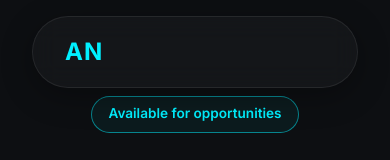
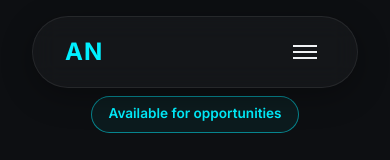
Before and after one commit to ArunNehra/portfolio, a React (Vite) app: page / in a window 390 px wide. Shown: the top 160 px of the page. Built offline with nearby package versions, Linux system fonts and the light colour scheme.

Commit message:
fix: resolve base path image, add mobile responsive header toggle, and hide contact form

```diff
--- a/src/components/Experience.jsx
+++ b/src/components/Experience.jsx
@@ -52,7 +52,7 @@ const Experience = () => {
   ];
 
   return (
-    <section id="work-experience" className="experience-section">
+    <section id="experience" className="experience-section">
       <div className="container">
         <div className="timeline">
           {experiences.map((exp, index) => (
--- a/src/components/Footer.jsx
+++ b/src/components/Footer.jsx
@@ -6,44 +6,33 @@ const Footer = () => {
       <div className="container">
         <h2 className="section-title">Contact</h2>
         <p className="text-center mb-8 text-secondary">Let's Connect - Have a project in mind or want to discuss opportunities? I'd love to hear from you.</p>
-        <div className="footer-content glass-panel">
-          <div className="footer-brand flex-1">
+        <div className="footer-content glass-panel" style={{ justifyContent: 'center', textAlign: 'center' }}>
+          <div className="footer-brand" style={{ maxWidth: '800px', margin: '0 auto', width: '100%' }}>
             <h3 className="text-xl font-bold mb-4">Get in Touch</h3>
-            <div className="contact-details space-y-4">
+            <p className="text-secondary mb-8">Feel free to reach out directly through any of the channels below.</p>
+            <div className="contact-details" style={{
+              display: 'grid',
+              gridTemplateColumns: 'repeat(auto-fit, minmax(200px, 1fr))',
+              gap: '2.5rem',
+              marginTop: '1rem'
+            }}>
               <div>
-                <h4 className="text-accent text-sm font-semibold">Email</h4>
+                <h4 className="text-accent text-sm font-semibold mb-2">Email</h4>
                 <a href="mailto:arun.nehra.007@gmail.com" className="text-primary hover:text-accent transition">arun.nehra.007@gmail.com</a>
               </div>
               <div>
-                <h4 className="text-accent text-sm font-semibold">Phone</h4>
+                <h4 className="text-accent text-sm font-semibold mb-2">Phone</h4>
                 <a href="tel:+919050861181" className="text-primary hover:text-accent transition">+91-9050861181</a>
               </div>
               <div>
-                <h4 className="text-accent text-sm font-semibold">LinkedIn</h4>
+                <h4 className="text-accent text-sm font-semibold mb-2">LinkedIn</h4>
                 <a href="https://linkedin.com/in/arunnehra" target="_blank" rel="noopener noreferrer" className="text-primary hover:text-accent transition">linkedin.com/in/arunnehra</a>
               </div>
               <div>
-                <h4 className="text-accent text-sm font-semibold">Address</h4>
-                <p className="text-primary">21, New Bharat Nagar, Bhiwani, Haryana</p>
+                <h4 className="text-accent text-sm font-semibold mb-2">Address</h4>
+                <p className="text-primary">Bhiwani, Haryana, India</p>
               </div>
             </div>
-          </div>
-          <div className="footer-form flex-1">
-            <form className="space-y-4" onSubmit={(e) => e.preventDefault()}>
-               <div className="form-group">
-                 <label>Your Name</label>
-                 <input type="text" placeholder="John Doe" className="form-control" />
-               </div>
-               <div className="form-group">
-                 <label>Email</label>
-                 <input type="email" placeholder="john@example.com" className="form-control" />
-               </div>
-               <div className="form-group">
-                 <label>Message</label>
-                 <textarea placeholder="Hello..." className="form-control" rows="4"></textarea>
-               </div>
-               <button type="submit" className="btn-primary w-full mt-4">Send Message</button>
-            </form>
           </div>
         </div>
         <div className="footer-bottom mt-8">
--- a/src/components/Header.css
+++ b/src/components/Header.css
@@ -67,8 +67,85 @@
   width: 100%;
 }
 
+/* Mobile Toggle Button */
+.nav-toggle {
+  display: none;
+  background: transparent;
+  border: none;
+  cursor: pointer;
+  padding: 0.5rem;
+  z-index: 1001;
+}
+
+.hamburger {
+  display: block;
+  position: relative;
+  width: 24px;
+  height: 2px;
+  background: var(--text-primary);
+  transition: background 0.3s ease;
+}
+
+.hamburger::before,
+.hamburger::after {
+  content: '';
+  position: absolute;
+  left: 0;
+  width: 24px;
+  height: 2px;
+  background: var(--text-primary);
+  transition: transform 0.3s ease, top 0.3s ease;
+}
+
+.hamburger::before {
+  top: -6px;
+}
+
+.hamburger::after {
+  top: 6px;
+}
+
+/* Hamburger active transformation */
+.nav-toggle[aria-expanded="true"] .hamburger {
+  background: transparent;
+}
+.nav-toggle[aria-expanded="true"] .hamburger::before {
+  transform: rotate(45deg);
+  top: 0;
+}
+.nav-toggle[aria-expanded="true"] .hamburger::after {
+  transform: rotate(-45deg);
+  top: 0;
+}
+
 @media (max-width: 768px) {
+  .nav-toggle {
+    display: block;
+  }
+
   .nav-links {
-    display: none;
+    position: fixed;
+    top: 5rem;
+    left: 1rem;
+    right: 1rem;
+    background: rgba(13, 15, 18, 0.98);
+    backdrop-filter: blur(20px);
+    -webkit-backdrop-filter: blur(20px);
+    border: 1px solid var(--surface-border);
+    flex-direction: column;
+    padding: 2rem;
+    gap: 1.5rem;
+    border-radius: 20px;
+    opacity: 0;
+    visibility: hidden;
+    transform: translateY(-20px);
+    transition: all 0.3s cubic-bezier(0.16, 1, 0.3, 1);
+    box-shadow: 0 10px 30px rgba(0, 0, 0, 0.5);
+  }
+
+  .nav-links.open {
+    opacity: 1;
+    visibility: visible;
+    transform: translateY(0);
   }
 }
--- a/src/components/Header.jsx
+++ b/src/components/Header.jsx
@@ -1,19 +1,30 @@
+import { useState } from 'react';
 import './Header.css';
 
 const Header = () => {
+  const [isOpen, setIsOpen] = useState(false);
+
   return (
     <header className="header glass-panel">
       <div className="header-content container">
         <div className="logo">
           <a href="#">AN</a>
         </div>
-        <nav className="nav-links">
-          <a href="#about">About</a>
-          <a href="#experience">Experience</a>
-          <a href="#skills">Skills</a>
-          <a href="#portfolio">Portfolio</a>
-          <a href="#cover-letter">Cover Letter</a>
-          <a href="#contact" className="btn-primary hire-me-btn">Hire Me</a>
+        <button
+          className="nav-toggle"
+          onClick={() => setIsOpen(!isOpen)}
+          aria-expanded={isOpen}
+          aria-label="toggle navigation"
+        >
+          <span className="hamburger"></span>
+        </button>
+        <nav className={`nav-links ${isOpen ? 'open' : ''}`}>
+          <a href="#about" onClick={() => setIsOpen(false)}>About</a>
+          <a href="#experience" onClick={() => setIsOpen(false)}>Experience</a>
+          <a href="#skills" onClick={() => setIsOpen(false)}>Skills</a>
+          <a href="#portfolio" onClick={() => setIsOpen(false)}>Portfolio</a>
+          <a href="#cover-letter" onClick={() => setIsOpen(false)}>Cover Letter</a>
+          <a href="#contact" className="btn-primary hire-me-btn" onClick={() => setIsOpen(false)}>Hire Me</a>
         </nav>
       </div>
     </header>
--- a/src/components/Portfolio.jsx
+++ b/src/components/Portfolio.jsx
@@ -21,7 +21,7 @@ const Portfolio = () => {
       company: "Freelance",
       description: "Developed an enterprise-grade real-time monitoring platform. Built a Go agent for low-level server telemetry, a Laravel API backend with PostgreSQL/InfluxDB dual storage, and a React dashboard.",
       tags: ["Go", "React", "TypeScript", "Laravel", "PostgreSQL", "InfluxDB", "Docker"],
-      image: "/schemapulse_dashboard.png"
+      image: import.meta.env.BASE_URL + "schemapulse_dashboard.png"
     },
     {
       title: "Taboola Product Implementation Platform",
```
